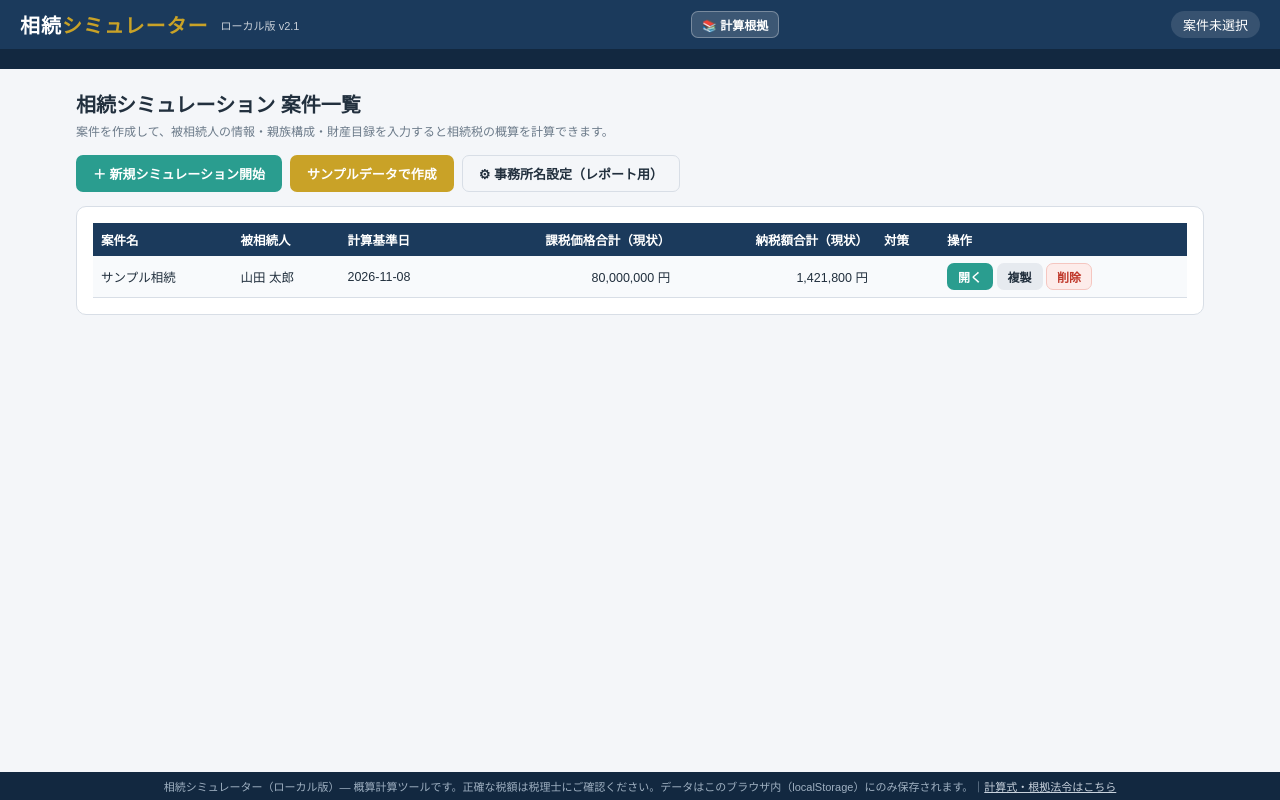
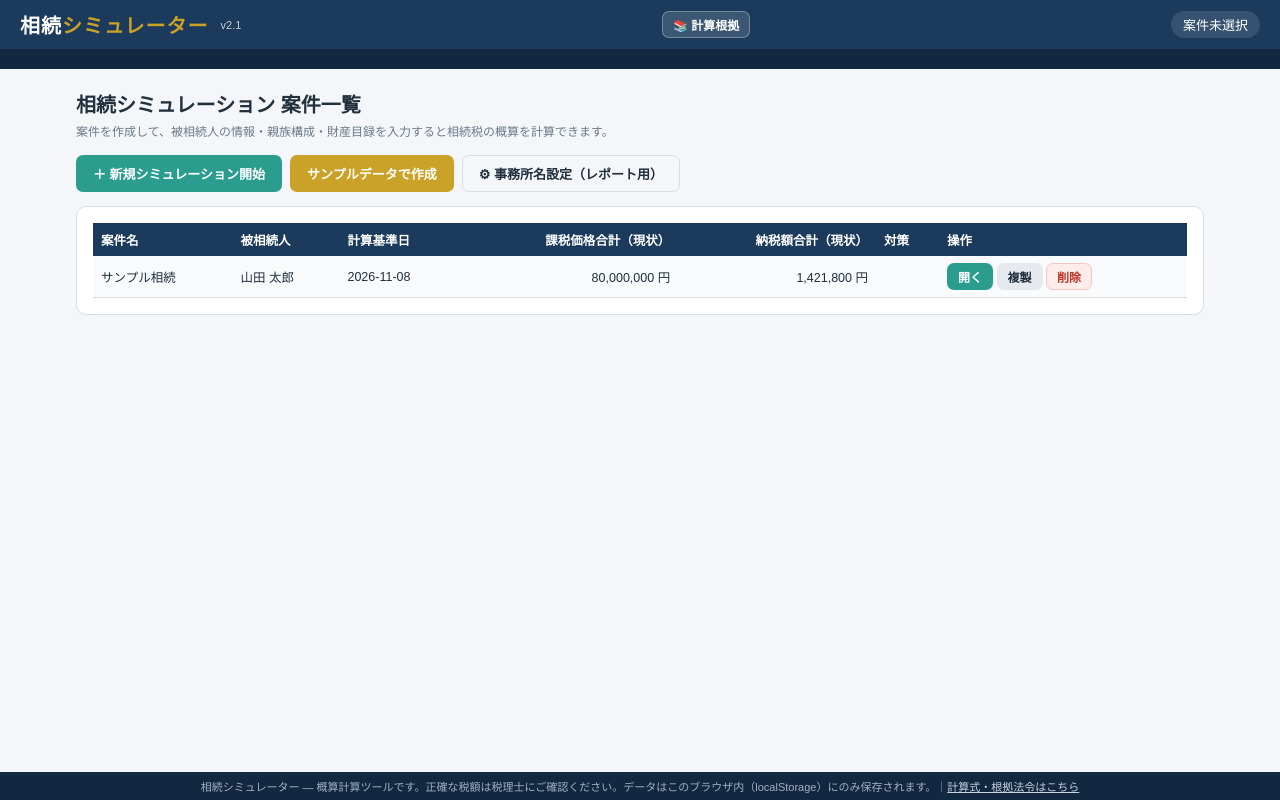
Before and after one commit to okazaki-bot/my_project, a plain HTML site: page inheritance-simulator/index.html in a window 1280 px wide. Drawn offline with Linux system fonts and the light colour scheme.

Commit message:
相続シミュレーター: 表記から「ローカル版」を削除
タイトル・ヘッダー小見出し・フッターの「ローカル版」を外し、
名称を「相続シミュレーター」に統一。
souzoku.lifeplanadvisor.or.jp へは2026-11-09に反映済み。

Co-Authored-By: Claude Opus 5.5 <noreply@anthropic.com>

```diff
--- a/inheritance-simulator/index.html
+++ b/inheritance-simulator/index.html
@@ -3,7 +3,7 @@
 <head>
 <meta charset="UTF-8">
 <meta name="viewport" content="width=device-width, initial-scale=1.0">
-<title>相続シミュレーター（ローカル版）</title>
+<title>相続シミュレーター</title>
 <style>
 :root{
   --navy:#1b3a5c; --navy-dark:#122840; --teal:#2a9d8f; --teal-dark:#1f7a70;
@@ -199,13 +199,13 @@ table.mini-result tr.tt td{background:#fdf6e3;font-weight:700}
 <body>
 <header class="app">
   <div class="logo">相続<span>シミュレーター</span></div>
-  <div class="sub">ローカル版 v2.1</div>
+  <div class="sub">v2.1</div>
   <button class="btn sm hd-spec" onclick="openSpec()" title="計算式と根拠法令の一覧">📚 計算根拠</button>
   <div class="case-name" id="hd-case">案件未選択</div>
 </header>
 <nav id="stepper"></nav>
 <main id="view"></main>
-<footer class="app">相続シミュレーター（ローカル版）— 概算計算ツールです。正確な税額は税理士にご確認ください。データはこのブラウザ内（localStorage）にのみ保存されます。｜<a href="#" onclick="openSpec();return false">計算式・根拠法令はこちら</a></footer>
+<footer class="app">相続シミュレーター — 概算計算ツールです。正確な税額は税理士にご確認ください。データはこのブラウザ内（localStorage）にのみ保存されます。｜<a href="#" onclick="openSpec();return false">計算式・根拠法令はこちら</a></footer>
 
 <div id="modal-bg"><div id="modal">
   <div class="m-head"><span id="m-title"></span><span class="x" onclick="closeModal()">✕</span></div>
```
